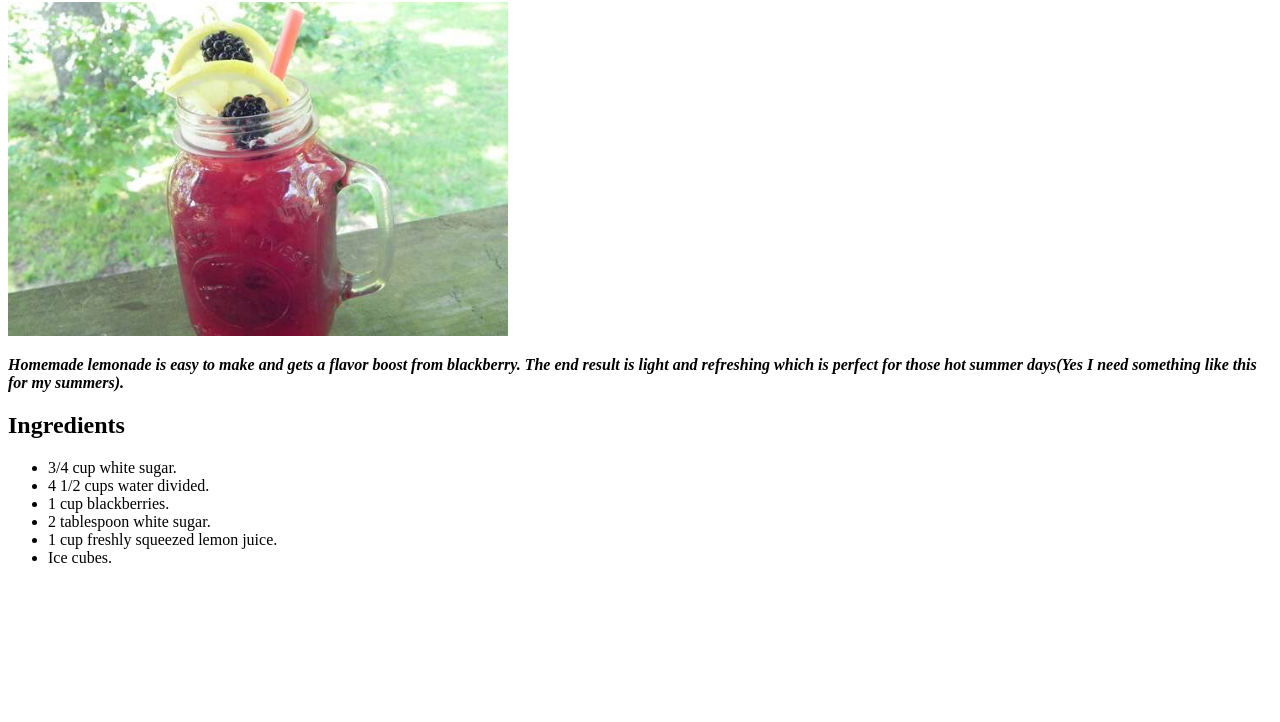
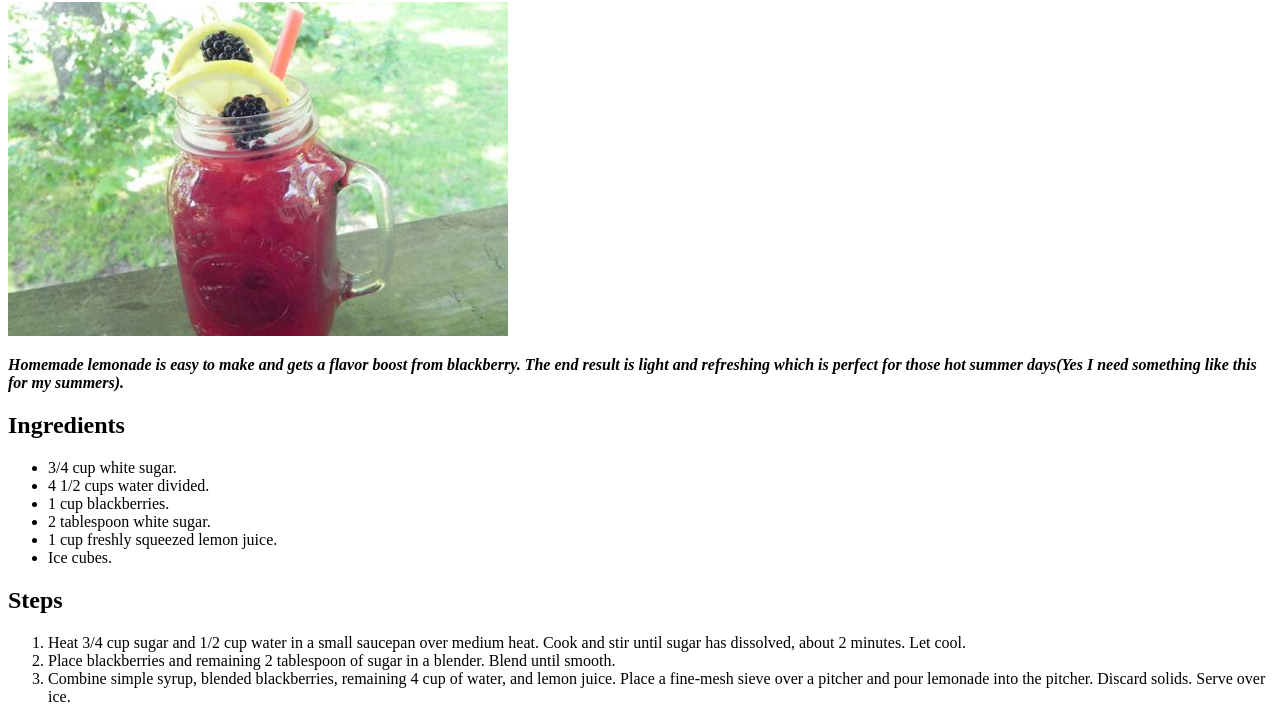
Before and after one commit to wulfiss/odin-recipes, a plain HTML site: page recipes/blackberrylemonade.html in a window 1280 px wide. Shown: the part 78-800 px from the top of the page. Drawn offline with Linux system fonts and the light colour scheme.

Commit message:
Add steps

```diff
--- a/recipes/blackberrylemonade.html
+++ b/recipes/blackberrylemonade.html
@@ -33,5 +33,23 @@
             </ul>
         </p>
 
+        <h2>Steps</h2>
+            <p>
+                <ol>
+                    <li>
+                        Heat 3/4 cup sugar and 1/2 cup water in a small saucepan over medium heat.
+                        Cook and stir until sugar has dissolved, about 2 minutes. Let cool.
+                    </li>
+                    <li>
+                        Place blackberries and remaining 2 tablespoon of sugar in a blender.
+                        Blend until smooth.
+                    </li>
+                    <li>
+                        Combine simple syrup, blended blackberries, remaining 4 cup of water, and
+                        lemon juice. Place a fine-mesh sieve over a pitcher and pour lemonade into the pitcher.
+                        Discard solids. Serve over ice.
+                    </li>
+                </ol>
+            </p>
     </body>
 </html>
```
